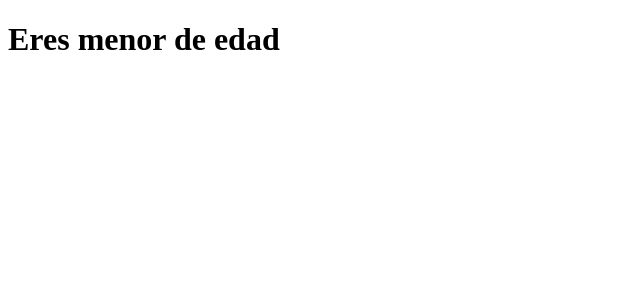
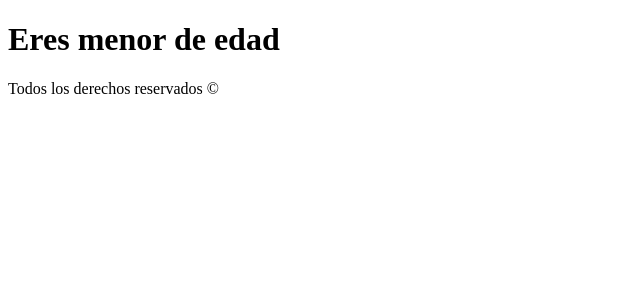
Before and after one commit to ingeniochris/intro_basic_react, a React (Create React App) app: page / in a window 1280 px wide. Shown: the top 300 px of the page, without its empty margins (0-640 px from the left). Built offline with nearby package versions, Linux system fonts and the light colour scheme.

Commit message:
Segundo componente, utilizamos Fragment, diferencia entre Function Declaration y Function Expression

```diff
--- a/src/App.js
+++ b/src/App.js
@@ -1,11 +1,13 @@
-import React from 'react';
-import Header from './components/Header'
+import React, {Fragment} from 'react';
+import Header from './components/Header';
+import Footer from './components/Footer';
 //Componente clasico funcion ES5
 function App() {
   return (
-    <div className="App">
+    <Fragment>
       <Header/>
-    </div>
+      <Footer/>
+      </Fragment>
   );
 }
 
--- /dev/null
+++ b/src/components/Footer.jsx
@@ -0,0 +1,10 @@
+import React from 'react'
+
+//Otra forma de crear elementos es con "Function Expression" puedes eliminar las {} y el return para simplificar codigo el return queda implicito "'solo en function expression'"
+const Footer = () => (
+        <footer>
+            <p>Todos los derechos reservados &copy;</p>
+        </footer>
+    );
+
+export default Footer;
--- a/src/components/Header.jsx
+++ b/src/components/Header.jsx
@@ -1,6 +1,6 @@
 import React from 'react'
 
-//funcion estandar en React
+//funcion estandar en React -Function Declaration
 function Header (){
 
     //Antes del return puedes escribir variables para utilizar dentro del return
```
Also changed, not shown: 1 other file (tests, documents, lock files or other folders).
